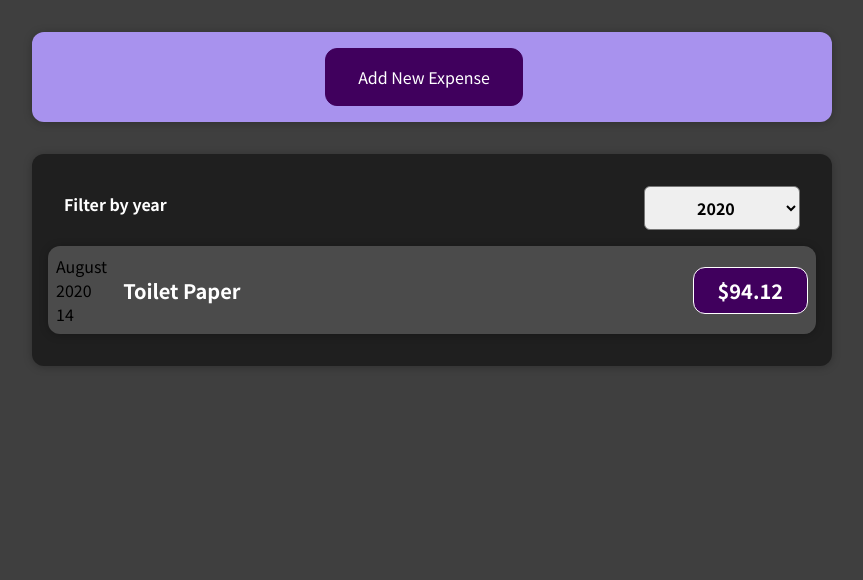
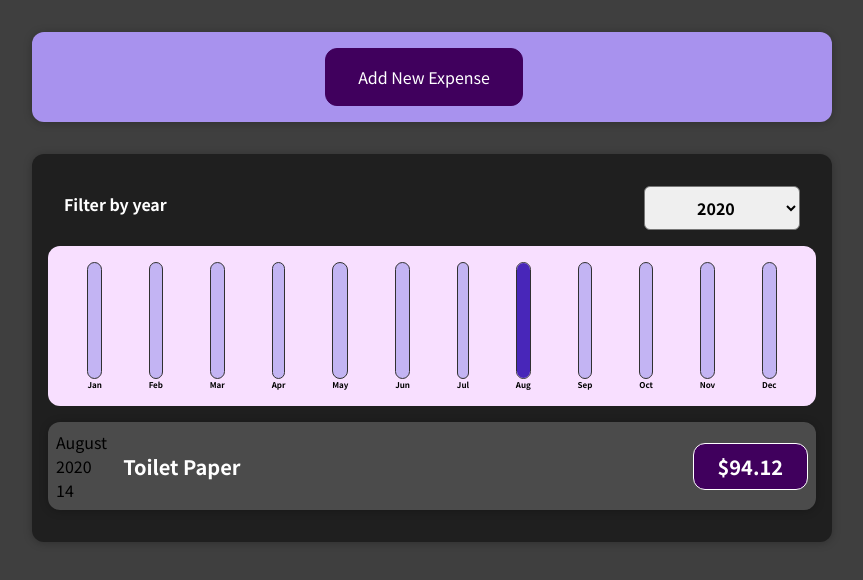
Before and after one commit to felixc0115/expense-tracker, a React (Create React App) app: page / in a window 1280 px wide. Shown: the top 580 px of the page, without its empty margins (208-1071 px from the left). Built offline with nearby package versions, Linux system fonts and the light colour scheme.

Commit message:
additional work on charts

```diff
--- a/src/components/Chart/Chart.js
+++ b/src/components/Chart/Chart.js
@@ -1,15 +1,19 @@
 import ChartBar from "./ChartBar";
 import "./Chart.css";
 
-const Chart = (props) => {
+const Chart = ({ dataPoints }) => {
+  const valueArray = dataPoints.map((dataPoint) => dataPoint.value);
+
+  const totalMaximum = Math.max(...valueArray);
+
   return (
     <div className="chart">
-      {props.dataPoints.map((dataPoint) => (
+      {dataPoints.map((dataPoint) => (
         <ChartBar
-          key={dataPoint.id}
+          key={dataPoint.label}
           value={dataPoint.value}
           label={dataPoint.label}
-          max={null}
+          maxValue={totalMaximum}
         />
       ))}
     </div>
--- a/src/components/Chart/ChartBar.js
+++ b/src/components/Chart/ChartBar.js
@@ -1,7 +1,23 @@
 import "./ChartBar.css";
 
-const chartBar = (props) => {
-  return <div></div>;
+const chartBar = ({ value, maxValue, label }) => {
+  let barFillHeight = "0%";
+
+  if (maxValue > 0) {
+    barFillHeight = Math.round((value / maxValue) * 100) + "%";
+  }
+
+  return (
+    <div className="chart-bar">
+      <div className="chart-bar__inner">
+        <div
+          className="chart-bar__fill"
+          style={{ height: barFillHeight }}
+        ></div>
+      </div>
+      <div className="chart-bar__label">{label}</div>
+    </div>
+  );
 };
 
 export default chartBar;
--- a/src/components/Expenses/AllExpenses.js
+++ b/src/components/Expenses/AllExpenses.js
@@ -3,6 +3,7 @@ import "./AllExpenses.css";
 import Card from "../UI/Card";
 import ExpensesFilter from "./ExpensesFilter";
 import { useState } from "react";
+import ExpensesChart from "./ExpensesChart";
 
 const AllExpenses = ({ expenses }) => {
   const [filterYear, setFilterYear] = useState(2020);
@@ -21,6 +22,7 @@ const AllExpenses = ({ expenses }) => {
         onSaveFilterYear={onSaveFilterYear}
         filterYear={filterYear}
       />
+      <ExpensesChart filteredExpenses={filteredExpenses} />
       <ExpensesList filteredExpenses={filteredExpenses} />
     </Card>
   );
--- /dev/null
+++ b/src/components/Expenses/ExpensesChart.js
@@ -0,0 +1,27 @@
+import Chart from "../Chart/Chart";
+
+const ExpensesChart = ({ filteredExpenses }) => {
+  const dataPoints = [
+    { label: "Jan", value: 0 },
+    { label: "Feb", value: 0 },
+    { label: "Mar", value: 0 },
+    { label: "Apr", value: 0 },
+    { label: "May", value: 0 },
+    { label: "Jun", value: 0 },
+    { label: "Jul", value: 0 },
+    { label: "Aug", value: 0 },
+    { label: "Sep", value: 0 },
+    { label: "Oct", value: 0 },
+    { label: "Nov", value: 0 },
+    { label: "Dec", value: 0 },
+  ];
+
+  for (const expense of filteredExpenses) {
+    const expenseMonth = expense.date.getMonth();
+    dataPoints[expenseMonth].value += expense.amount;
+  }
+
+  return <Chart dataPoints={dataPoints} />;
+};
+
+export default ExpensesChart;
--- a/src/components/NewExpense/NewExpenseForm.js
+++ b/src/components/NewExpense/NewExpenseForm.js
@@ -23,7 +23,7 @@ const NewExpenseForm = (props) => {
 
     const expenseData = {
       title: enteredTitle,
-      amount: enteredAmount,
+      amount: +enteredAmount,
       date: new Date(enteredDate),
     };
 
```
